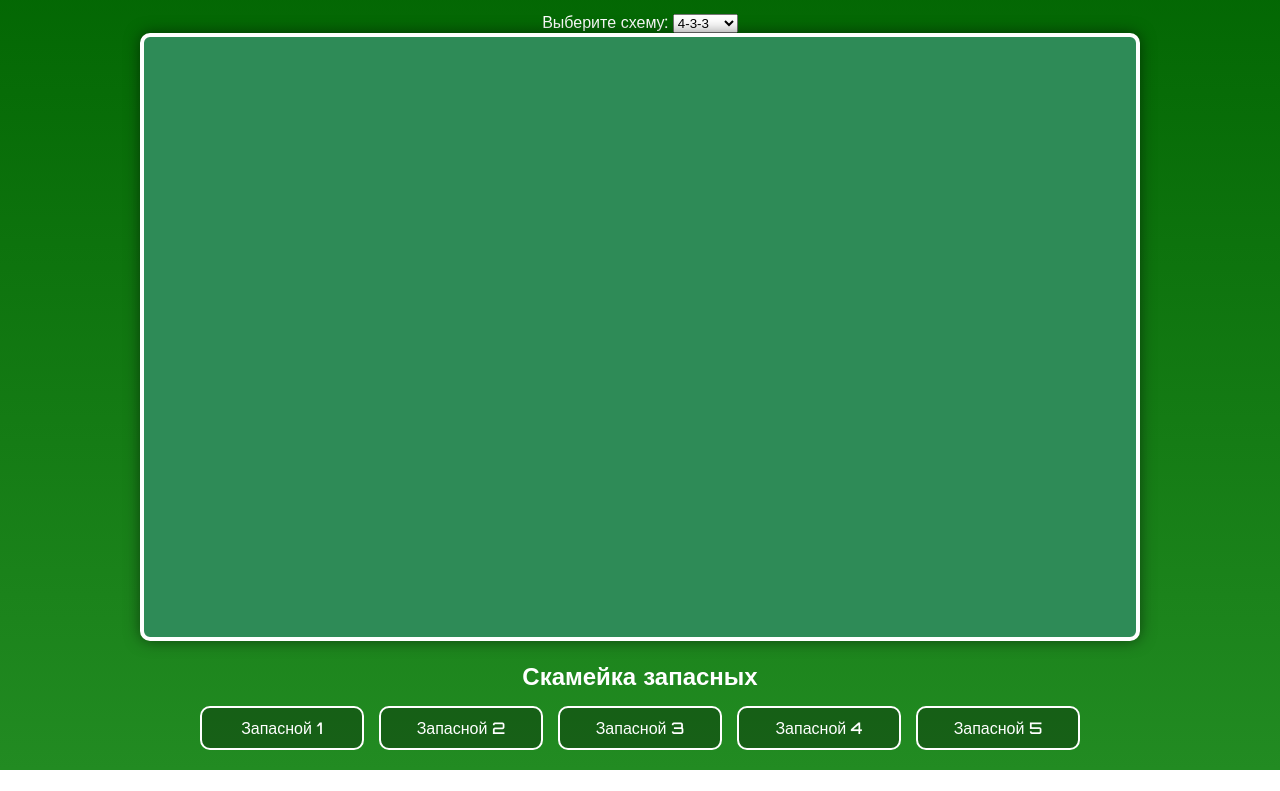
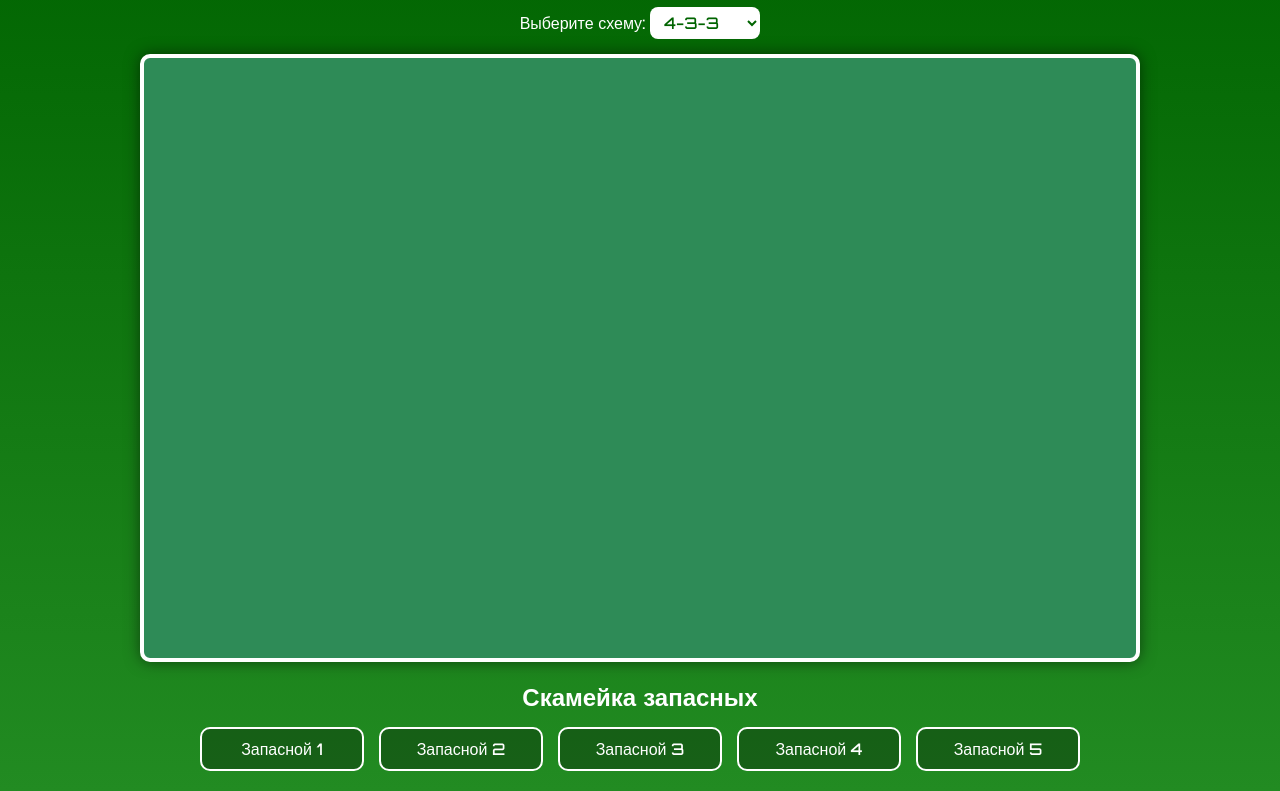
Before and after one commit to TBCxPayme/futbal, a plain HTML site: page index.html in a window 1280 px wide. Shown: the part 84-875 px from the top of the page. Before the commit the page ends 854 px from the top, so only its background shows below. Drawn offline with Linux system fonts and the light colour scheme.

Commit message:
Update style.css

```diff
--- a/style.css
+++ b/style.css
@@ -10,7 +10,23 @@ body {
 }
 
 h1, h2 {
+  margin-bottom: 10px;
+}
+
+.controls {
   margin-bottom: 15px;
+}
+
+select {
+  font-family: 'Orbitron', sans-serif;
+  font-size: 16px;
+  padding: 5px 10px;
+  border-radius: 8px;
+  border: none;
+  outline: none;
+  background: #fff;
+  color: #006400;
+  cursor: pointer;
 }
 
 .field {
```
